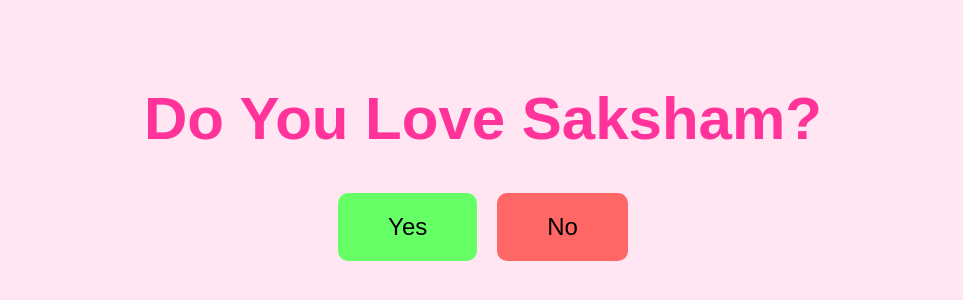
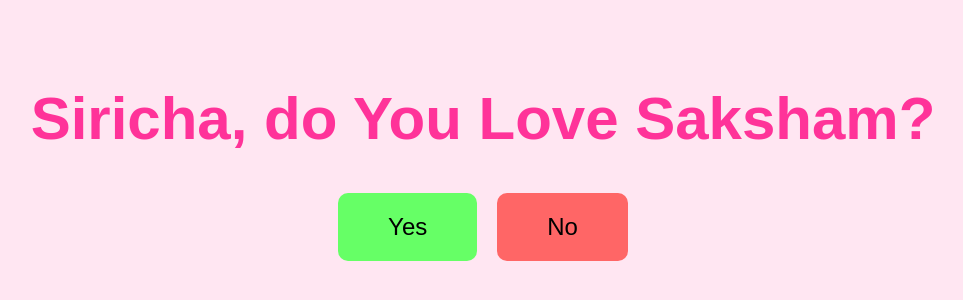
Before and after one commit to codesaksham11/Iknowit, a plain HTML site: page index.html in a window 1280 px wide. Shown: the part 238-538 px from the top of the page, without its empty margins (157-1120 px from the left). Drawn offline with Linux system fonts and the light colour scheme.

Commit message:
Update index.html

```diff
--- a/index.html
+++ b/index.html
@@ -63,7 +63,7 @@
     </style>
 </head>
 <body>
-    <h1>Do You Love Saksham?</h1>
+    <h1>Siricha, do You Love Saksham?</h1>
     <div class="button-container">
         <button id="yesBtn" onclick="showProposal()">Yes</button>
         <button id="noBtn" onmouseover="showResponse1()">No</button>
```
